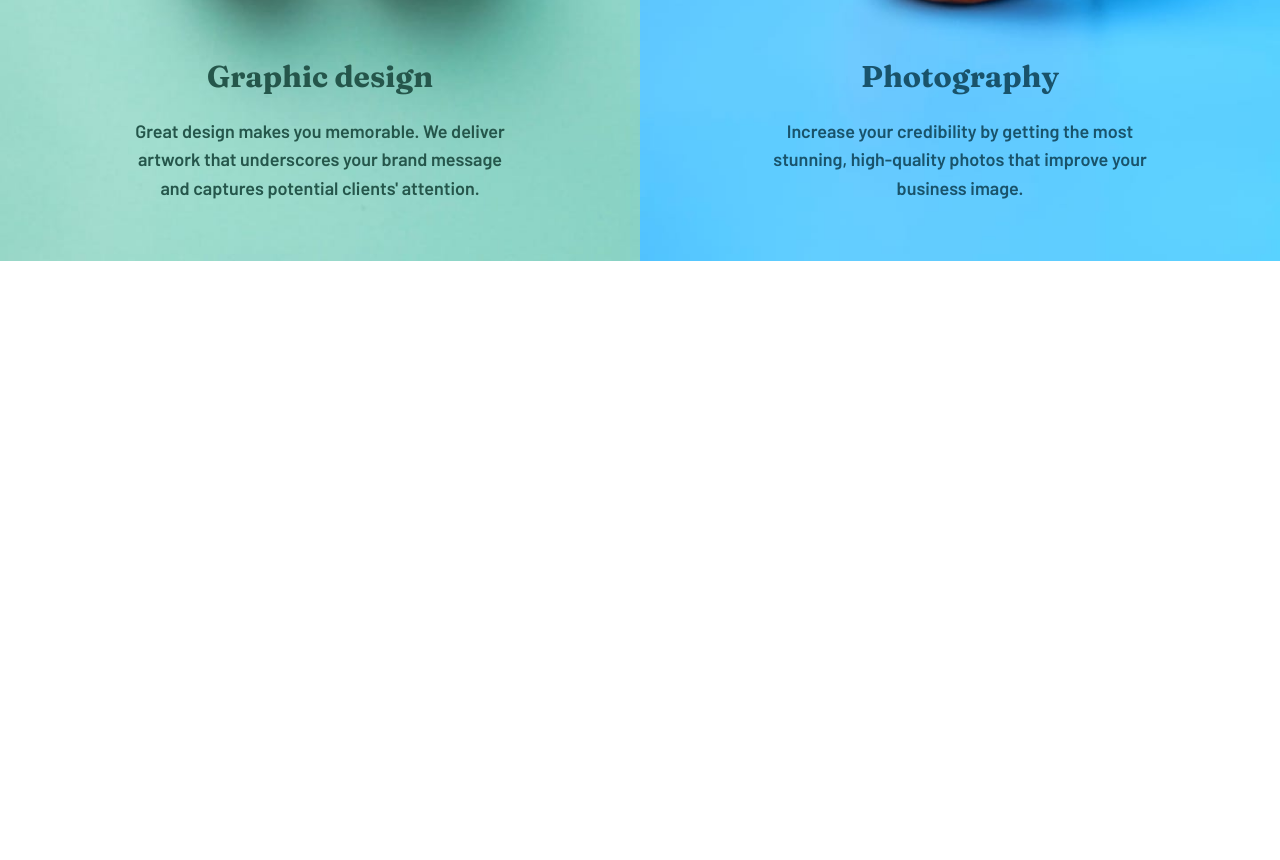
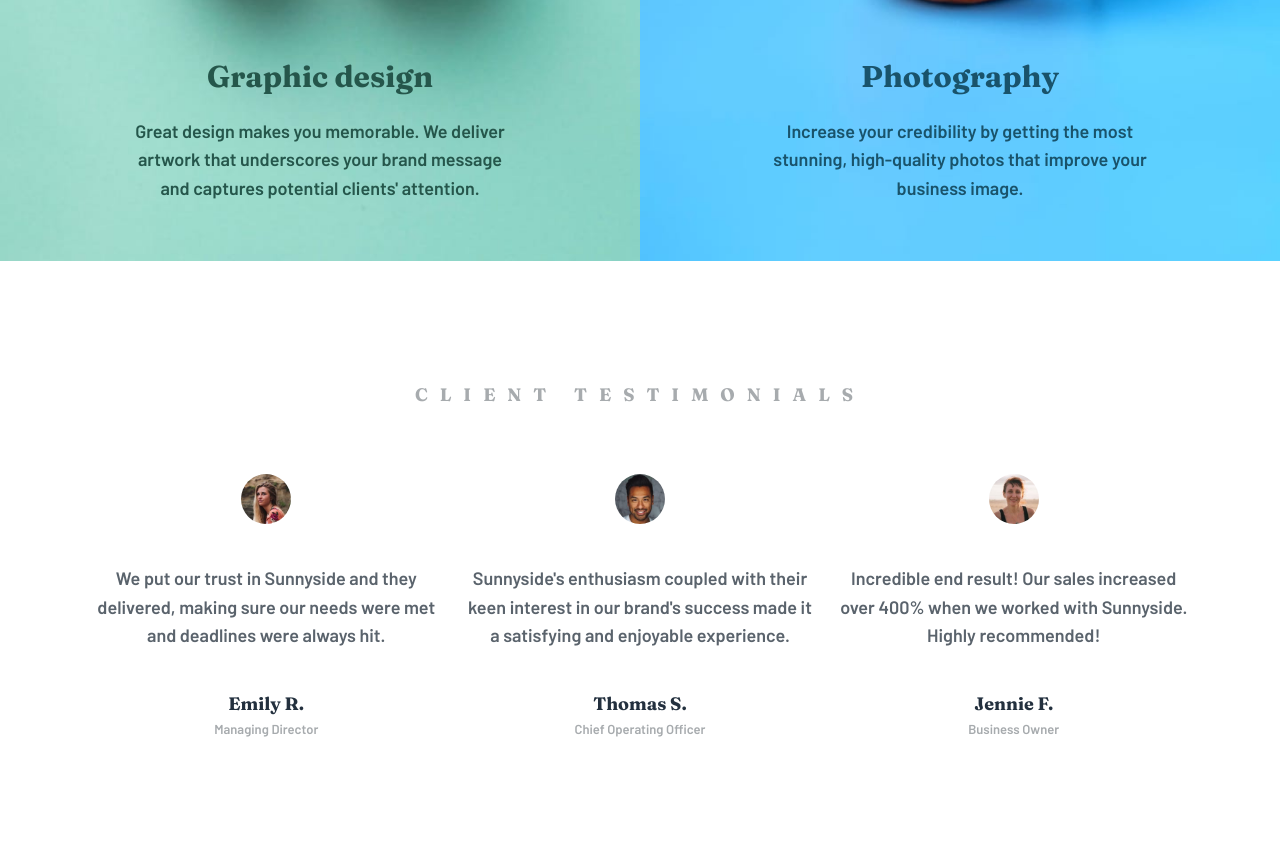
Before and after one commit to vineyy17/Sunnyside-landing-page, a website: page index.html in a window 1280 px wide. Shown: the part 2139-2999 px from the top of the page. Before the commit the page ends 2400 px from the top, so only its background shows below. Drawn offline with Linux system fonts and the light colour scheme.

Commit message:
completed testimonials section

```diff
--- a/index.html
+++ b/index.html
@@ -115,6 +115,53 @@
   </div>
 </div>
 
+<div class="stories">
+
+  <h4 class="heading-4 story-heading">Client Testimonials</h4>
+  <div class="story story--1">
+
+    <img src="images/image-emily.jpg" alt="Image Emily" class="story__img">
+    <div class="story__details">
+      <p class="story__text">
+        We put our trust in Sunnyside and they delivered, making sure our
+        needs were met and deadlines were always hit.
+      </p>
+      <h4 class="story__name">Emily R.</h4>
+      <p class="story__role">Managing Director</p>
+    </div>
+
+  </div>
+
+  <div class="story story--2">
+
+    <img src="images/image-thomas.jpg" alt="Image Thomas" class="story__img">
+    <div class="story__details">
+      <p class="story__text">
+        Sunnyside&apos;s enthusiasm coupled with their keen interest in our brand&apos;s
+        success made it a satisfying and enjoyable experience.
+      </p>
+      <h4 class="story__name">Thomas S.</h4>
+      <p class="story__role">Chief Operating Officer</p>
+    </div>
+
+  </div>
+
+  <div class="story story--3">
+
+    <img src="images/image-jennie.jpg" alt="Image Jennie" class="story__img">
+    <div class="story__details">
+      <p class="story__text">
+        Incredible end result! Our sales increased over 400% when we worked with Sunnyside.
+        Highly recommended!
+      </p>
+      <h4 class="story__name">Jennie F.</h4>
+      <p class="story__role">Business Owner</p>
+    </div>
+
+  </div>
+
+</div>
+
 
 
 </body>
--- a/sass/_story.scss
+++ b/sass/_story.scss
@@ -0,0 +1,55 @@
+.stories {
+    grid-column: full-start / full-end;
+
+    display: grid;
+    grid-template-columns: repeat(auto-fit, minmax(26rem, 1fr));
+
+    padding: 15vh 7.2vw;
+    grid-row-gap: 8vh;
+    grid-column-gap: 2vw;
+
+    justify-items: center;
+
+
+
+}
+
+.story-heading {
+    grid-column: 1 / -1;
+    letter-spacing: 1.2rem;
+    color: $grayish-blue;
+}
+
+.story {
+    display: grid;
+    justify-items: center;
+
+    &__img {
+        width: 5rem;
+        border-radius: 50%;
+        display: block;
+    }
+
+    &__text {
+        text-align: center;
+        color: $very-dark-grayish-blue;
+    }
+
+    &__name {
+        text-align: center;
+        margin-top: 5vh;
+        font-family: $font-secondary;
+        font-size: 1.8rem;
+        color: $very-dark-desaturated-blue;
+    }
+
+    &__role {
+        text-align: center;
+        font-size: 1.3rem;
+        color: $grayish-blue;
+    }
+
+    &__details {
+        margin-top: 5vh;
+    }
+}
```
Also changed, not shown: css/style.css, 1 other file.
